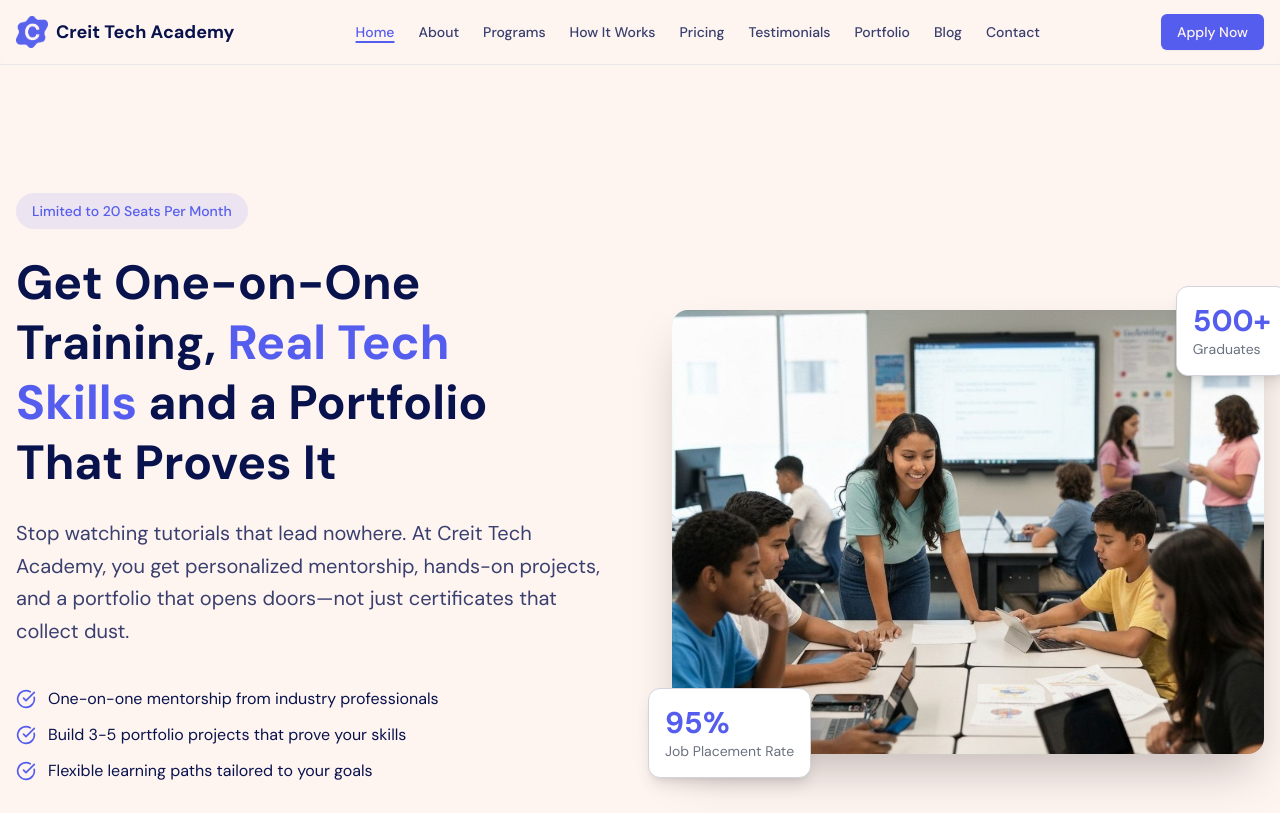
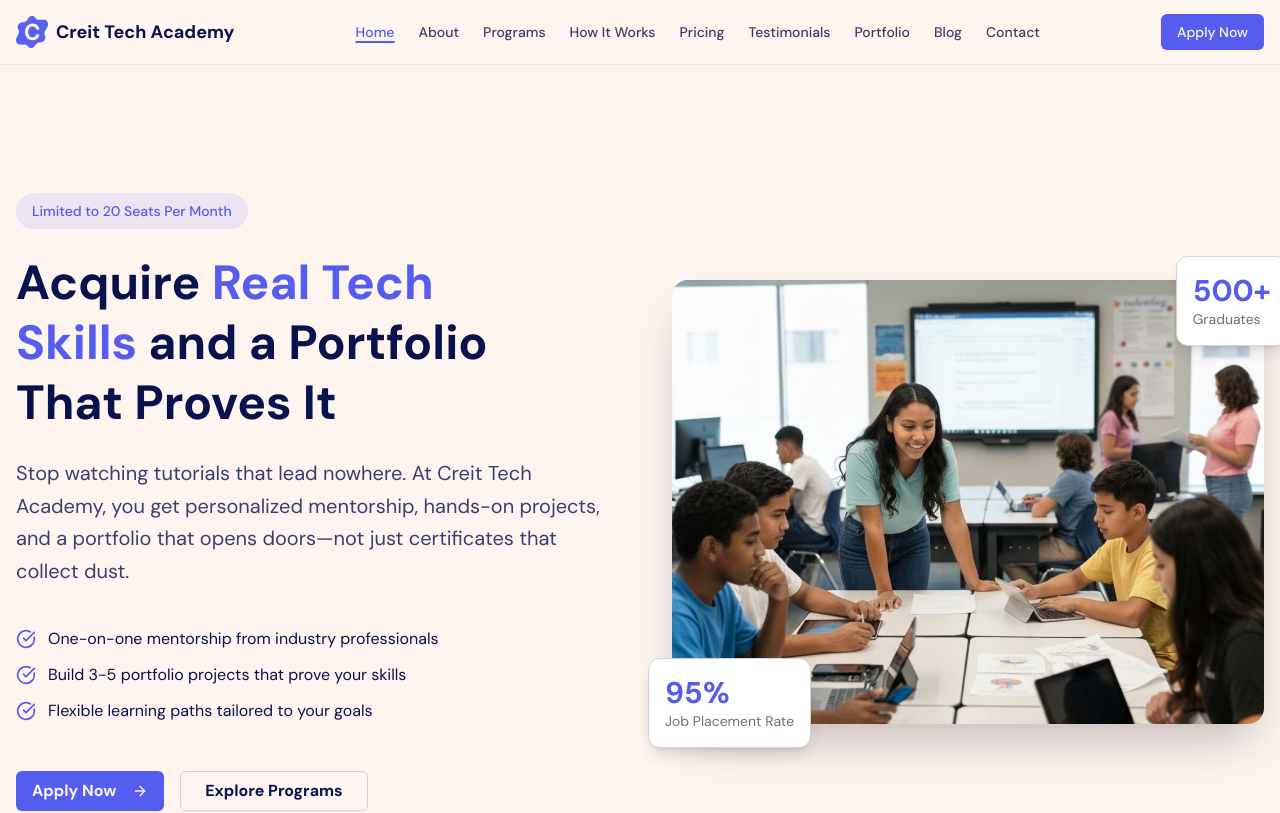
Before and after one commit to alaerejones/v0-creit-tech-academy-website, a Next.js app: page / in a window 1280 px wide. Shown: the top 813 px of the page. Built offline with nearby package versions, Linux system fonts and the light colour scheme.

Commit message:
feat: update hero headline text
Change hero headline to "Acquire Real Tech Skills and a Portfolio That Proves It".

Co-authored-by: JONES-ERE ALAERE (MISSJONES_TECH)  <110303732+alaerejones@users.noreply.github.com>

```diff
--- a/components/home/hero.tsx
+++ b/components/home/hero.tsx
@@ -14,8 +14,7 @@ export function Hero() {
             </div>
 
             <h1 className="text-3xl font-bold leading-tight text-balance md:text-4xl lg:text-5xl">
-              Get One-on-One Training, <span className="text-primary">Real Tech Skills</span> and a Portfolio That
-              Proves It
+              Acquire <span className="text-primary">Real Tech Skills</span> and a Portfolio That Proves It
             </h1>
 
             <p className="text-base leading-relaxed text-foreground/80 md:text-lg lg:text-xl text-pretty">
```
